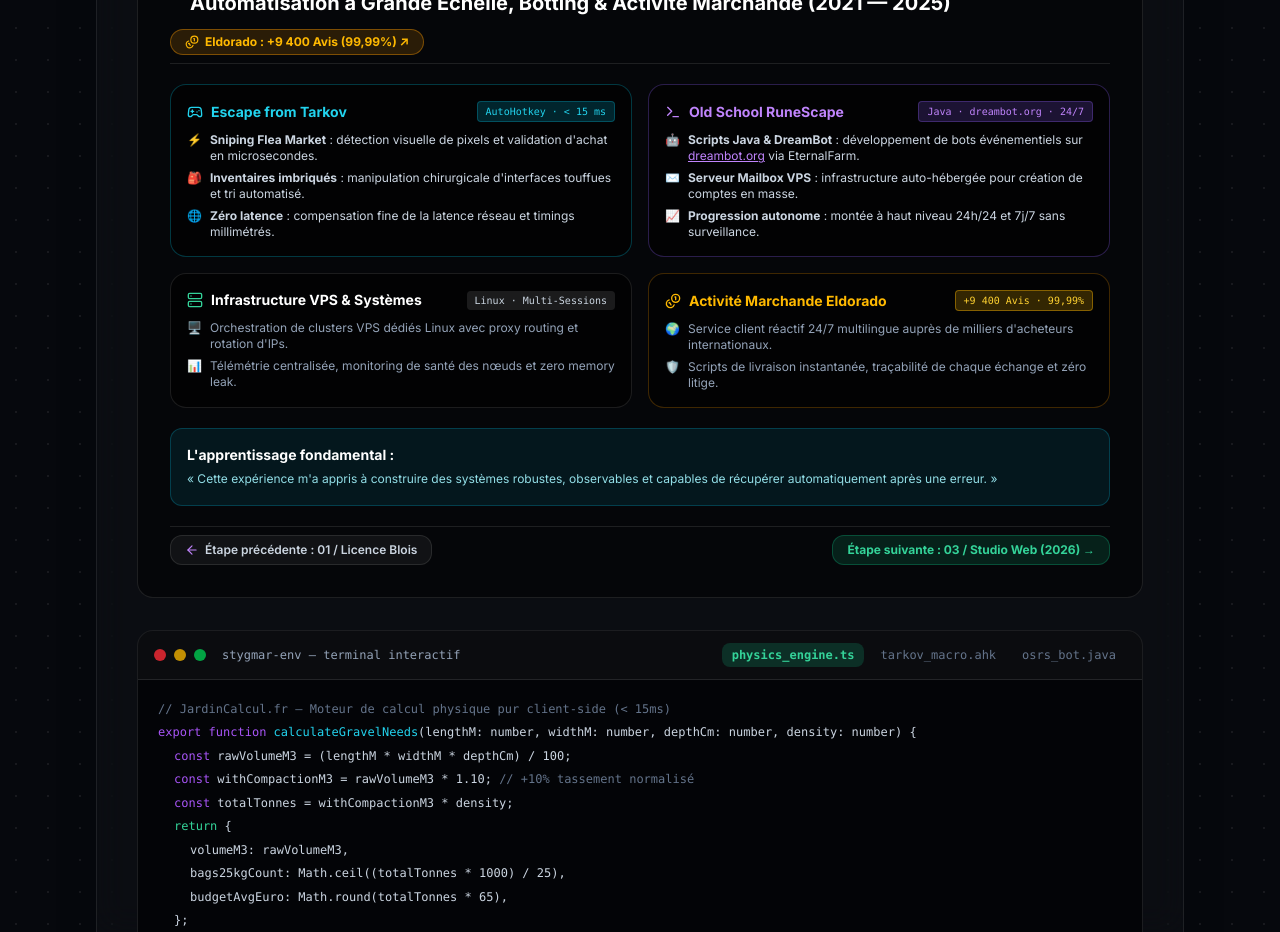
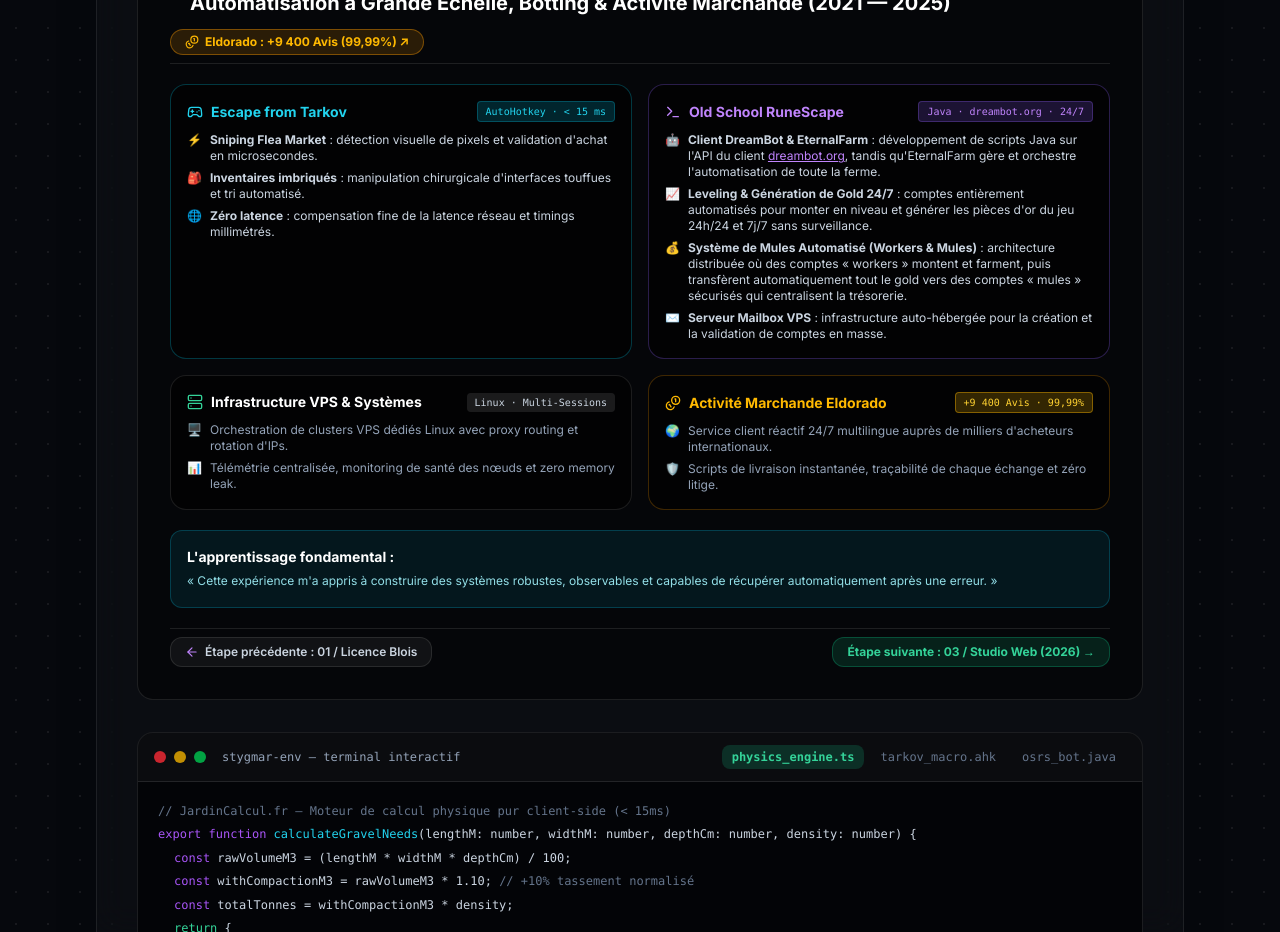
Before and after one commit to Stygmar/stygmar-hub, a Next.js app: page / in a window 1280 px wide. Shown: the part 2740-3672 px from the top of the page. Built offline with nearby package versions, Linux system fonts and the light colour scheme.

Commit message:
fix(osrs): precision dreambot API, eternal farm orchestration, gold farming et systeme de mules

```diff
--- a/src/app/page.tsx
+++ b/src/app/page.tsx
@@ -1149,15 +1149,59 @@
                     <ul className="space-y-1.5 text-xs text-[#cbd5e1]">
                       <li className="flex items-start gap-2">
                         <span className="text-[#a855f7] font-bold shrink-0">🤖</span>
-                        <span><strong>Scripts Java &amp; DreamBot</strong> : développement de bots événementiels sur <a href="https://dreambot.org" target="_blank" rel="noopener noreferrer" className="text-[#c084fc] underline">dreambot.org</a> via EternalFarm.</span>
+                        <span>
+                          {isEn ? (
+                            <>
+                              <strong>DreamBot API &amp; EternalFarm</strong> : Java scripts developed directly on the <a href="https://dreambot.org" target="_blank" rel="noopener noreferrer" className="text-[#c084fc] underline">dreambot.org</a> client API, with EternalFarm as the orchestration engine automating the entire farm.
+                            </>
+                          ) : (
+                            <>
+                              <strong>Client DreamBot &amp; EternalFarm</strong> : développement de scripts Java sur l&apos;API du client <a href="https://dreambot.org" target="_blank" rel="noopener noreferrer" className="text-[#c084fc] underline">dreambot.org</a>, tandis qu&apos;EternalFarm gère et orchestre l&apos;automatisation de toute la ferme.
+                            </>
+                          )}
+                        </span>
+                      </li>
+                      <li className="flex items-start gap-2">
+                        <span className="text-[#a855f7] font-bold shrink-0">📈</span>
+                        <span>
+                          {isEn ? (
+                            <>
+                              <strong>24/7 Autonomous Leveling &amp; Gold Farming</strong> : accounts fully automated around the clock to level up skills and continuously generate in-game gold currency without human supervision.
+                            </>
+                          ) : (
+                            <>
+                              <strong>Leveling &amp; Génération de Gold 24/7</strong> : comptes entièrement automatisés pour monter en niveau et générer les pièces d&apos;or du jeu 24h/24 et 7j/7 sans surveillance.
+                            </>
+                          )}
+                        </span>
+                      </li>
+                      <li className="flex items-start gap-2">
+                        <span className="text-[#a855f7] font-bold shrink-0">💰</span>
+                        <span>
+                          {isEn ? (
+                            <>
+                              <strong>Automated Mule System (Workers &amp; Mules)</strong> : distributed architecture where &quot;worker&quot; accounts level up and farm, automatically transferring and securing all gold onto dedicated &quot;mule&quot; accounts holding the wealth.
+                            </>
+                          ) : (
+                            <>
+                              <strong>Système de Mules Automatisé (Workers &amp; Mules)</strong> : architecture distribuée où des comptes « workers » montent et farment, puis transfèrent automatiquement tout le gold vers des comptes « mules » sécurisés qui centralisent la trésorerie.
+                            </>
+                          )}
+                        </span>
                       </li>
                       <li className="flex items-start gap-2">
                         <span className="text-[#a855f7] font-bold shrink-0">✉️</span>
-                        <span><strong>Serveur Mailbox VPS</strong> : infrastructure auto-hébergée pour création de comptes en masse.</span>
-                      </li>
-                      <li className="flex items-start gap-2">
-                        <span className="text-[#a855f7] font-bold shrink-0">📈</span>
-                        <span><strong>Progression autonome</strong> : montée à haut niveau 24h/24 et 7j/7 sans surveillance.</span>
+                        <span>
+                          {isEn ? (
+                            <>
+                              <strong>Self-Hosted VPS Mailbox</strong> : custom mail server on Linux VPS for automated mass account creation and verification.
+                            </>
+                          ) : (
+                            <>
+                              <strong>Serveur Mailbox VPS</strong> : infrastructure auto-hébergée pour la création et la validation de comptes en masse.
+                            </>
+                          )}
+                        </span>
                       </li>
                     </ul>
                   </div>
@@ -1464,16 +1508,19 @@
                 <div className="space-y-1">
                   <div className="text-[#64748b]">
                     {isEn
-                      ? "// 2021-2025: DreamBot Java Scripting & EternalFarm 24/7 Farm Orchestration"
-                      : "// 2021-2025: Scripting Java DreamBot & orchestration de ferme via EternalFarm (24/7)"}
+                      ? "// 2021-2025: DreamBot API, EternalFarm Orchestration & Worker/Mule Gold Automation"
+                      : "// 2021-2025: API DreamBot, orchestration EternalFarm & architecture Workers/Mules (Gold)"}
                   </div>
                   <div>
-                    <span className="text-[#a855f7]">public class</span> <span className="text-[#22d3ee]">HighLevelWorkerScript</span> <span className="text-[#a855f7]">extends</span> AbstractScript &#123;
+                    <span className="text-[#a855f7]">public class</span> <span className="text-[#22d3ee]">GoldWorkerScript</span> <span className="text-[#a855f7]">extends</span> AbstractScript &#123;
                   </div>
                   <div className="pl-4">
                     <span className="text-[#a855f7]">private final</span> VPSMailboxService mailbox = <span className="text-[#a855f7]">new</span> VPSMailboxService(&quot;vps.mail.node&quot;);
                   </div>
                   <div className="pl-4">
+                    <span className="text-[#a855f7]">private final</span> MuleDispatcher muleClient = <span className="text-[#a855f7]">new</span> MuleDispatcher(&quot;mule.cluster.node&quot;);
+                  </div>
+                  <div className="pl-4">
                     <span className="text-[#a855f7]">public void</span> <span className="text-amber-400">onStart</span>() &#123;
                   </div>
                   <div className="pl-8">
@@ -1481,10 +1528,10 @@
                   </div>
                   <div className="pl-12">
                     Account acc = mailbox.createAndVerifyNewAccount();{" "}
-                    <span className="text-[#64748b] font-italic">{isEn ? "// VPS mailbox validation" : "// Création & validation VPS"}</span>
+                    <span className="text-[#64748b] font-italic">{isEn ? "// VPS mailbox account creation" : "// Création & validation VPS"}</span>
                   </div>
                   <div className="pl-12">
-                    EternalFarm.registerNode(acc.getId(), FarmProfile.HIGH_LEVEL);
+                    EternalFarm.registerNode(acc.getId(), FarmProfile.GOLD_WORKER);
                   </div>
                   <div className="pl-8">&#125;</div>
                   <div className="pl-4">&#125;</div>
@@ -1492,8 +1539,16 @@
                     <span className="text-[#a855f7]">public int</span> <span className="text-amber-400">onLoop</span>() &#123;
                   </div>
                   <div className="pl-8">
-                    <span className="text-[#34d399]">return</span> HighLevelSkillTrainer.executeNextAction();{" "}
-                    <span className="text-[#64748b] font-italic">{isEn ? "// Autonomous 24/7 leveling" : "// Montée haut niveau 24/7"}</span>
+                    <span className="text-[#34d399]">if</span> (Inventory.getGold() &gt;= 10_000_000) &#123;
+                  </div>
+                  <div className="pl-12">
+                    <span className="text-[#34d399]">return</span> muleClient.dispatchGoldToMule();{" "}
+                    <span className="text-[#64748b] font-italic">{isEn ? "// Worker -> Mule transfer" : "// Transfert sécurisé worker -> mule"}</span>
+                  </div>
+                  <div className="pl-8">&#125;</div>
+                  <div className="pl-8">
+                    <span className="text-[#34d399]">return</span> SkillTrainer.executeLevelingAndFarming();{" "}
+                    <span className="text-[#64748b] font-italic">{isEn ? "// 24/7 autonomous leveling & gold" : "// Leveling & farming de gold 24/7"}</span>
                   </div>
                   <div className="pl-4">&#125;</div>
                   <div>&#125;</div>
```
